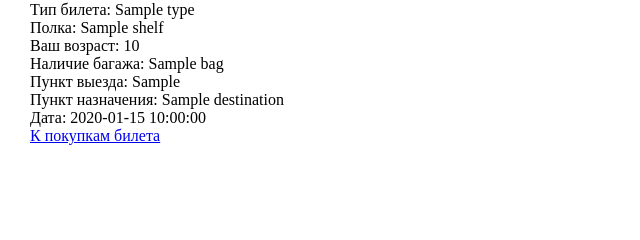
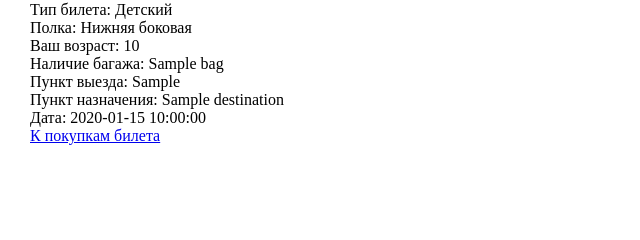
Before and after one commit to shekaterinaa/web-programming-labs-2, a Flask app: template templates/pay_ticket.html in a window 1280 px wide. Shown: the part 150-390 px from the top of the page, without its empty margins (0-640 px from the left). Run offline with Flask 3, Linux system fonts and the light colour scheme; the template is opened without the code that fills it: most values are stand-ins (such as "Sample title", 1, 10 or a date in 2020).

Commit message:
Поправки

```diff
--- a/templates/pay_ticket.html
+++ b/templates/pay_ticket.html
@@ -1,13 +1,13 @@
 {% extends "base.html" %}
-
 {% block lab %}Лабораторная работа 3{% endblock %}
 
 {% block main %}
 
+
     <h1>Ваш билет</h1>
     <div>ФИО:{{ user }}</div>
-    <div>Тип билета: {{ type }}</div>
-    <div>Полка: {{ shelf }}</div>
+    <div>Тип билета: {{ Взрослый if type=='adult' else 'Детский' }}</div>
+    <div>Полка: {{ 'Верхняя'if shelf == 'upper' else 'Нижняя'  'Верхняя боковая' if shelf=='upper side' else 'Нижняя боковая' }}</div>
     <div>Ваш возраст: {{ age }}</div>
     <div>Наличие багажа: {{ bag }}</div>
     <div>Пункт выезда: {{ Departure_point }}</div>
@@ -16,5 +16,4 @@
     <div>
         <a href="/lab3/ticket">К покупкам билета</a>
     </div>
-
 {% endblock %}
```
Also changed, not shown: lab3.py (+4 -3 lines), templates/ticket.html (+2 -11 lines).
